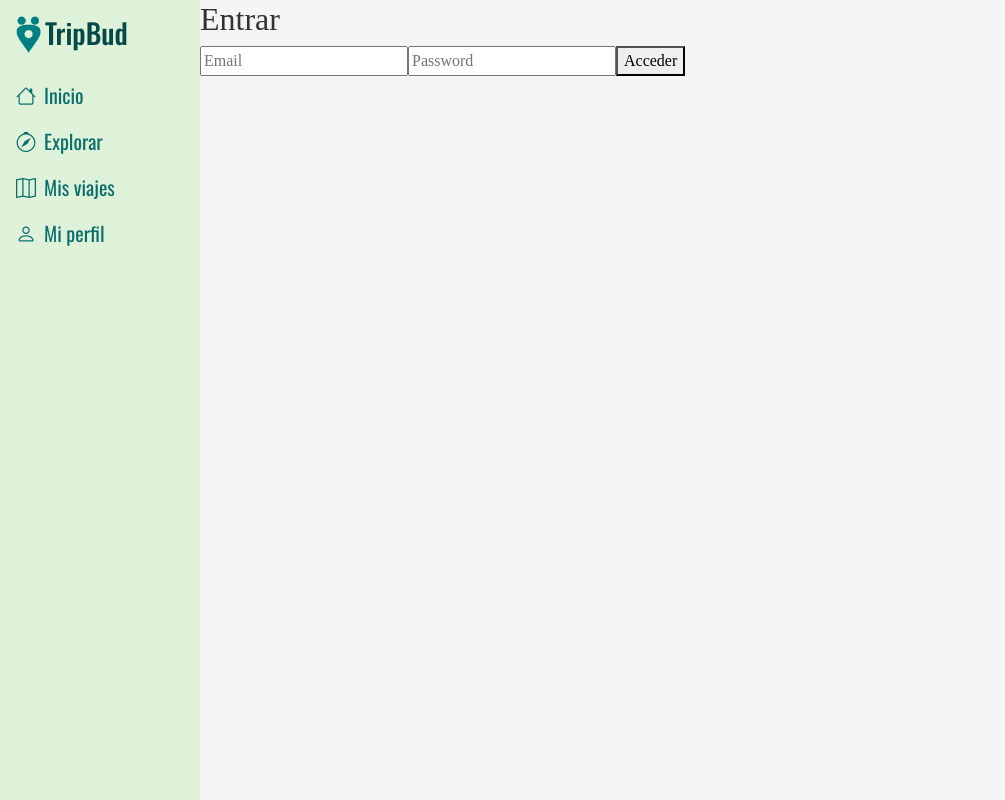
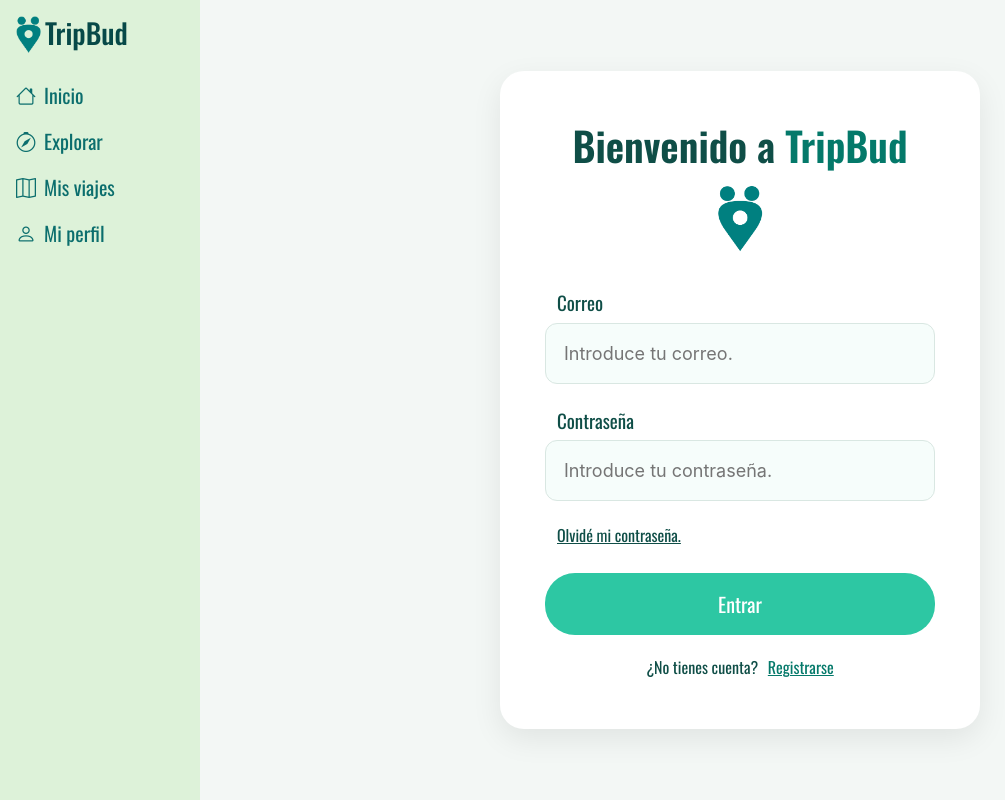
Before and after one commit to perezcastillopol/Frontend-Proyecto-Final-Grupo-3-mfpfsdev, an Angular app: page /login in a window 1280 px wide. Shown: the whole page, without its empty margins (0-1005 px from the left). Built offline with nearby package versions, Linux system fonts and the light colour scheme.

Commit message:
feat: implementa login en el frontend y conexión con backend

```diff
--- /dev/null
+++ b/src/app/core/services/auth.service.ts
@@ -0,0 +1,43 @@
+import { Injectable } from '@angular/core';
+import { HttpClient } from '@angular/common/http';
+import { Observable } from 'rxjs';
+import { tap } from 'rxjs/operators';
+
+export interface LoginRequest {
+  email: string;
+  password: string;
+}
+
+export interface LoginResponse {
+  token: string;
+}
+
+@Injectable({
+  providedIn: 'root'
+})
+export class AuthService {
+
+// Cambiar cuando backend esté listo
+  private readonly apiUrl = 'http://localhost:3000/api';
+
+  constructor(private http: HttpClient) {}
+
+  login(credentials: LoginRequest): Observable<LoginResponse> {
+    return this.http
+      .post<LoginResponse>(`${this.apiUrl}/auth/login`, credentials)
+      .pipe(
+        tap((resp) => {
+          // Guardar token en el navegador
+          localStorage.setItem('token', resp.token);
+        })
+      );
+  }
+
+  logout() {
+    localStorage.removeItem('token');
+  }
+
+  isLoggedIn(): boolean {
+    return !!localStorage.getItem('token');
+  }
+}
--- a/src/app/pages/login/login.component.css
+++ b/src/app/pages/login/login.component.css
@@ -0,0 +1,169 @@
+/* ------- Layout general ------- */
+.login-wrapper {
+  display: flex;
+  justify-content: center;
+  align-items: center;
+  min-height: 100vh;
+  padding: 20px;
+  background: #f3f7f5;
+}
+
+/* ------- Tarjeta ------- */
+.login-card {
+  width: 480px;
+  max-width: 90%;
+  background: #ffffff;
+  padding: 50px 45px;
+  border-radius: 24px;
+  box-shadow: 0 10px 30px rgba(0, 0, 0, 0.08);
+  font-family: "Inter", sans-serif;
+}
+
+/* ------- Encabezado ------- */
+.login-header {
+  text-align: center;
+  margin-bottom: 36px;
+}
+
+.login-header h2 {
+  font-family: "Oswald", sans-serif;
+  font-size: 40px;
+  font-weight: 600;
+  color: #0f4e47;
+  margin-bottom: 8px;
+}
+
+.login-header h2 span {
+  color: #04796a;
+}
+
+.login-logo {
+  width: 46px;
+  margin: 8px auto 0;
+}
+
+/* ------- Campos ------- */
+.form-field {
+  margin-bottom: 22px;
+}
+
+.form-field label {
+  display: block;
+  margin-bottom: 6px;
+  padding-left: 12px;
+  font-family: "Oswald", sans-serif;
+  font-size: 19px;
+  color: #0f4e47;
+}
+
+.form-field input {
+  width: 100%;
+  padding: 16px 18px;
+  border-radius: 12px;
+  border: 1px solid #d9e7e2;
+  background: #f6fdfb;
+  font-size: 18px;
+}
+
+.form-field input:focus {
+  border-color: #37c6a4;
+  background: #ffffff;
+}
+
+.form-field small {
+  display: block;
+  margin-top: 4px;
+  padding-left: 12px;
+  font-size: 13px;
+  color: #d9534f;
+}
+
+/* ------- Link Olvidé contraseña ------- */
+.forgot-link {
+  display: block;
+  margin-bottom: 26px;
+  padding-left: 12px;
+  font-family: "Oswald", sans-serif;
+  font-size: 16px;
+  color: #0f4e47;
+  text-decoration: underline;
+}
+
+/* ------- Botón ------- */
+.btn-login {
+  width: 100%;
+  padding: 16px;
+  border: none;
+  border-radius: 30px;
+  background-color: #2dc7a3;
+  color: #ffffff;
+  font-family: "Oswald", sans-serif;
+  font-size: 20px;
+  cursor: pointer;
+}
+
+.btn-login:hover {
+  background-color: #23b392;
+}
+
+/* ------- Error general ------- */
+.error {
+  margin-top: 12px;
+  text-align: center;
+  font-size: 15px;
+  color: #d9534f;
+}
+
+/* ------- Responsive pantallas grandes ------- */
+@media (min-width: 1400px) {
+  .login-card {
+    width: 560px;
+    padding: 60px 55px;
+  }
+
+  .login-header h2 {
+    font-size: 46px;
+  }
+
+  .login-logo {
+    width: 52px;
+  }
+
+  .form-field label {
+    font-size: 20px;
+  }
+
+  .form-field input {
+    font-size: 19px;
+    padding: 18px 20px;
+  }
+
+  .forgot-link {
+    font-size: 17px;
+  }
+
+  .btn-login {
+    font-size: 22px;
+    padding: 18px;
+  }
+}
+
+/* ------- Registro ------- */
+.register-text {
+  margin-top: 20px;
+  text-align: center;
+  font-family: "Oswald", sans-serif;
+  font-size: 16px;
+  color: #0f4e47;
+}
+
+.register-link {
+  margin-left: 6px;
+  color: #04796a;
+  text-decoration: underline;
+  cursor: pointer;
+}
+
+.register-link:hover {
+  color: #23b392;
+}
--- a/src/app/pages/login/login.component.html
+++ b/src/app/pages/login/login.component.html
@@ -1,6 +1,93 @@
-<h2>Entrar</h2>
-<form (ngSubmit)="login()">
-  <input [(ngModel)]="email" name="email" placeholder="Email">
-  <input [(ngModel)]="pass"  name="pass"  placeholder="Password" type="password">
-  <button>Acceder</button>
-</form>
+<div class="login-wrapper">
+  <div class="login-card">
+
+    <div class="login-header">
+      <h2>Bienvenido a <span>TripBud</span></h2>
+      <img src="/images/logo.png" alt="TripBud logo" class="login-logo" />
+    </div>
+
+    <form [formGroup]="loginForm" (ngSubmit)="login()">
+
+      <!-- Correo -->
+      <div class="form-field">
+        <label for="email">Correo</label>
+        <input
+          id="email"
+          type="email"
+          formControlName="email"
+          placeholder="Introduce tu correo."
+        />
+
+        <!-- Correo obligatorio -->
+        <small
+          *ngIf="
+            loginForm.get('email')?.touched &&
+            loginForm.get('email')?.hasError('required')
+          "
+        >
+          El correo es obligatorio.
+        </small>
+
+        <!-- Formato inválido -->
+        <small
+          *ngIf="
+            loginForm.get('email')?.touched &&
+            loginForm.get('email')?.hasError('email')
+          "
+        >
+          Introduce un correo válido.
+        </small>
+      </div>
+
+      <!-- Contraseña -->
+      <div class="form-field">
+        <label for="password">Contraseña</label>
+        <input
+          id="password"
+          type="password"
+          formControlName="password"
+          placeholder="Introduce tu contraseña."
+        />
+
+        <!-- Contraseña obligatoria -->
+        <small
+          *ngIf="
+            loginForm.get('password')?.touched &&
+            loginForm.get('password')?.hasError('required')
+          "
+        >
+          La contraseña es obligatoria.
+        </small>
+
+        <!-- Longitud mínima -->
+        <small
+          *ngIf="
+            loginForm.get('password')?.touched &&
+            loginForm.get('password')?.hasError('minlength')
+          "
+        >
+          La contraseña debe tener al menos 6 caracteres.
+        </small>
+      </div>
+
+      <a class="forgot-link" href="#">Olvidé mi contraseña.</a>
+
+      <!-- Botón de enviar -->
+      <button
+        class="btn-login"
+        type="submit"
+        [disabled]="loading || loginForm.invalid"
+      >
+        {{ loading ? 'Entrando...' : 'Entrar' }}
+      </button>
+
+      <div class="register-text">
+        ¿No tienes cuenta?
+        <a routerLink="/register" class="register-link">Registrarse</a>
+      </div>
+
+      <!-- Error general de login -->
+      <p class="error" *ngIf="errorMsg">{{ errorMsg }}</p>
+    </form>
+  </div>
+</div>
--- a/src/app/pages/login/login.component.ts
+++ b/src/app/pages/login/login.component.ts
@@ -1,18 +1,61 @@
 import { Component } from '@angular/core';
-import { FormsModule } from '@angular/forms';
-import { Router } from '@angular/router';
+import { CommonModule } from '@angular/common';
+import { FormBuilder, FormGroup, Validators, ReactiveFormsModule } from '@angular/forms';
+import { AuthService } from '../../core/services/auth.service';
+import { Router } from '@angular/router';  //  Import del Router
 
 @Component({
   selector: 'app-login',
   standalone: true,
-  imports: [FormsModule],
-  templateUrl: './login.component.html'
+  imports: [CommonModule, ReactiveFormsModule],
+  templateUrl: './login.component.html',
+  styleUrls: ['./login.component.css'],
 })
 export class LoginComponent {
-  email = ''; pass = '';
-  constructor(private router: Router) {}
+
+  loginForm!: FormGroup;
+  loading = false;
+  errorMsg = '';
+
+  constructor(
+    private fb: FormBuilder,
+    private authService: AuthService,
+    private router: Router
+  ) {
+    this.loginForm = this.fb.group({
+      email: ['', [Validators.required, Validators.email]],
+      password: ['', [Validators.required, Validators.minLength(6)]],
+    });
+  }
+
   login() {
-    localStorage.setItem('username', this.email.split('@')[0] || 'u123'); // stub
-    this.router.navigateByUrl('/mis-viajes');
+    if (this.loginForm.invalid) {
+      this.loginForm.markAllAsTouched();
+      this.errorMsg = 'Completa los campos correctamente.';
+      return;
+    }
+
+    this.errorMsg = '';
+    this.loading = true;
+
+    const { email, password } = this.loginForm.value;
+
+    this.authService.login({ email, password }).subscribe({
+      next: () => {
+        this.loading = false;
+        this.router.navigate(['/explorar']);
+      },
+      error: (err) => {
+        console.error('Error en login:', err);
+
+        if (err.status === 401) {
+          this.errorMsg = 'Correo o contraseña incorrectos.';
+        } else {
+          this.errorMsg = 'No se ha podido iniciar sesión. Inténtalo más tarde.';
+        }
+
+        this.loading = false;
+      }
+    });
   }
 }
--- /dev/null
+++ b/src/app/pages/login/login.html
@@ -0,0 +1 @@
+<p>login works!</p>
```
Also changed, not shown: src/app/pages/login/login.ts (added, +11 -0 lines), src/app/pages/login/login.css (added), 1 other file (tests, documents, lock files or other folders).
